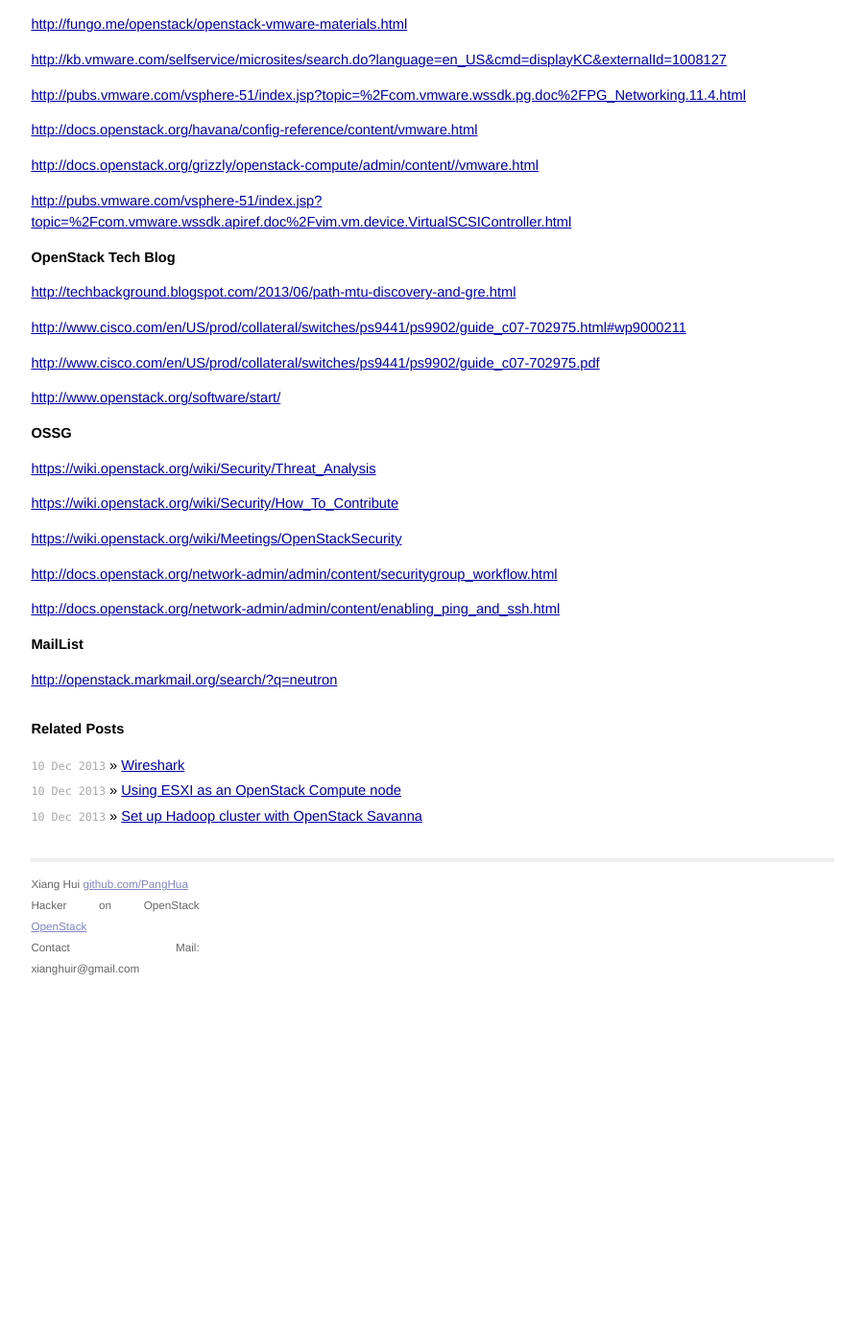
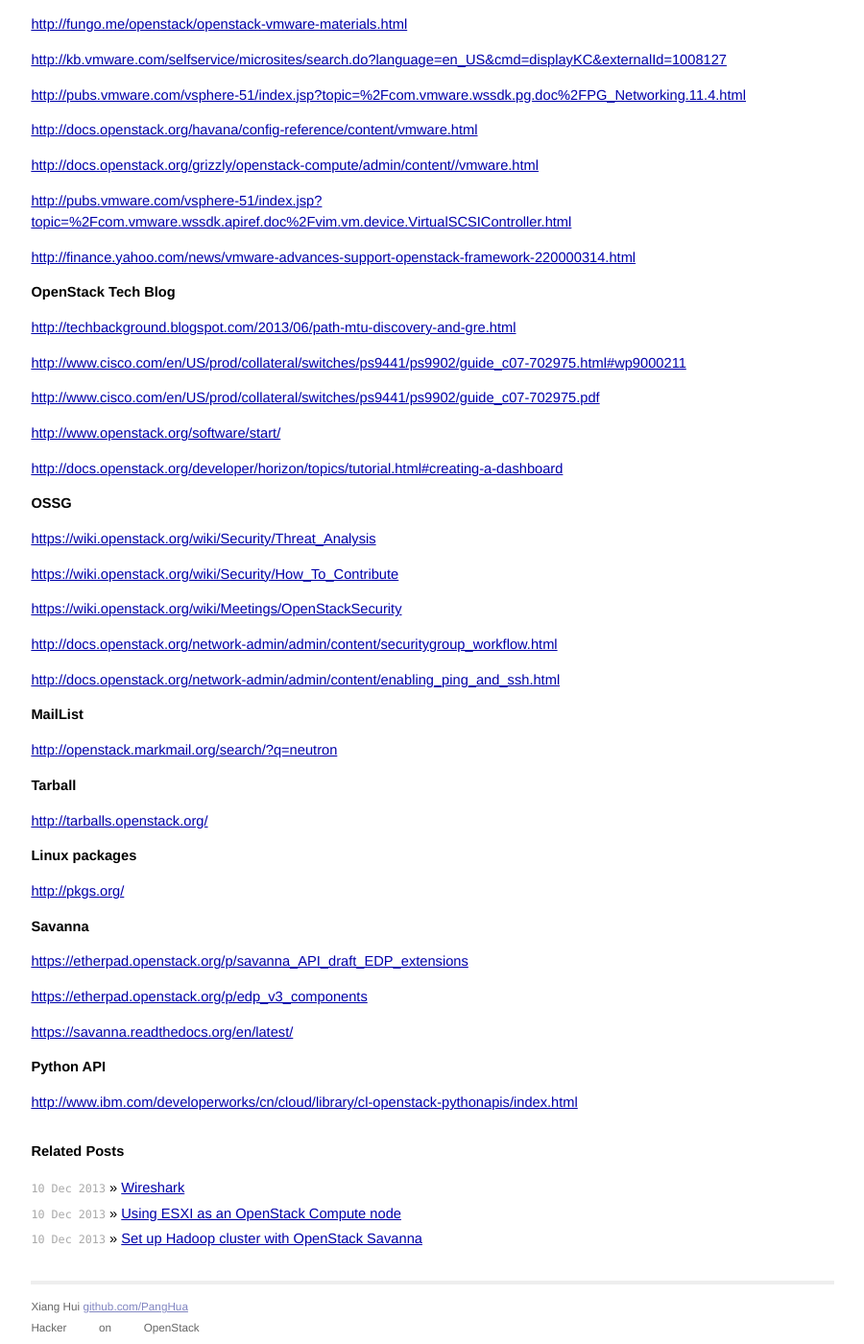
Before and after one commit to PangHua/PangHua.github.io, a Jekyll site: the page built from _posts/blog/2013-12-09-OpenStack-useful-link.md, in a window 1280 px wide and 1400 px high, scrolled down 668 px. Shown: the whole window at 96% size, without its empty margins (130-1030 px from the left). Built offline with Jekyll 4.4.1, drawn with Linux system fonts in a browser that asks for light colours; Markdown is read by kramdown in place of the engine named in the settings; before the commit the page ends 1700 px from its top, so only the background shows below that.

Commit message:
Add link

```diff
--- a/_posts/blog/2013-12-09-OpenStack-useful-link.md
+++ b/_posts/blog/2013-12-09-OpenStack-useful-link.md
@@ -53,6 +53,8 @@ VmWare Blog
 
 <http://pubs.vmware.com/vsphere-51/index.jsp?topic=%2Fcom.vmware.wssdk.apiref.doc%2Fvim.vm.device.VirtualSCSIController.html>
 
+<http://finance.yahoo.com/news/vmware-advances-support-openstack-framework-220000314.html>
+
 OpenStack Tech Blog
 -------------------
 
@@ -63,6 +65,8 @@ OpenStack Tech Blog
 <http://www.cisco.com/en/US/prod/collateral/switches/ps9441/ps9902/guide_c07-702975.pdf>
 
 <http://www.openstack.org/software/start/>
+
+<http://docs.openstack.org/developer/horizon/topics/tutorial.html#creating-a-dashboard>
 
 OSSG
 ----
@@ -81,3 +85,27 @@ MailList
 --------
 
 <http://openstack.markmail.org/search/?q=neutron>
+
+Tarball
+-------
+
+<http://tarballs.openstack.org/>
+
+Linux packages
+--------------
+
+<http://pkgs.org/>
+
+Savanna
+-------
+
+<https://etherpad.openstack.org/p/savanna_API_draft_EDP_extensions>
+
+<https://etherpad.openstack.org/p/edp_v3_components>
+
+<https://savanna.readthedocs.org/en/latest/>
+
+Python API
+----------
+
+<http://www.ibm.com/developerworks/cn/cloud/library/cl-openstack-pythonapis/index.html>
```
